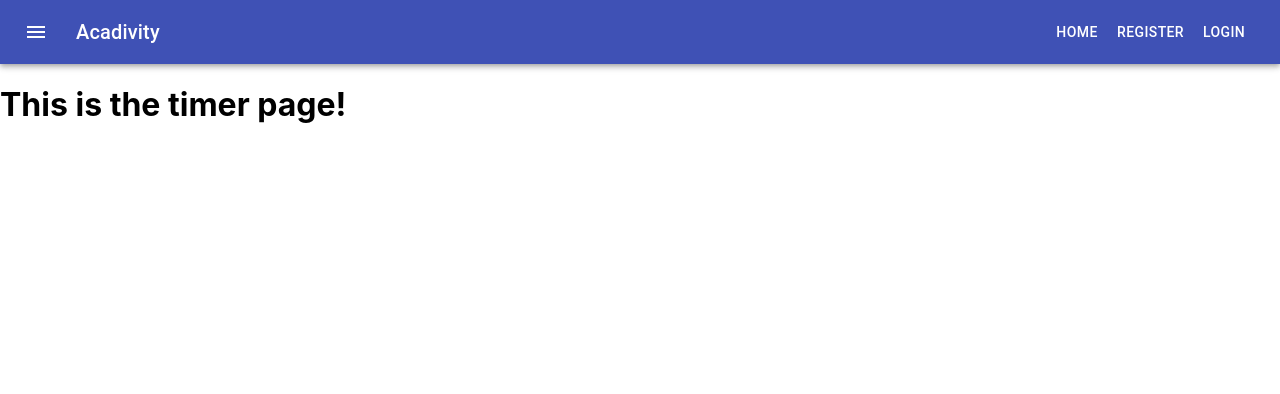
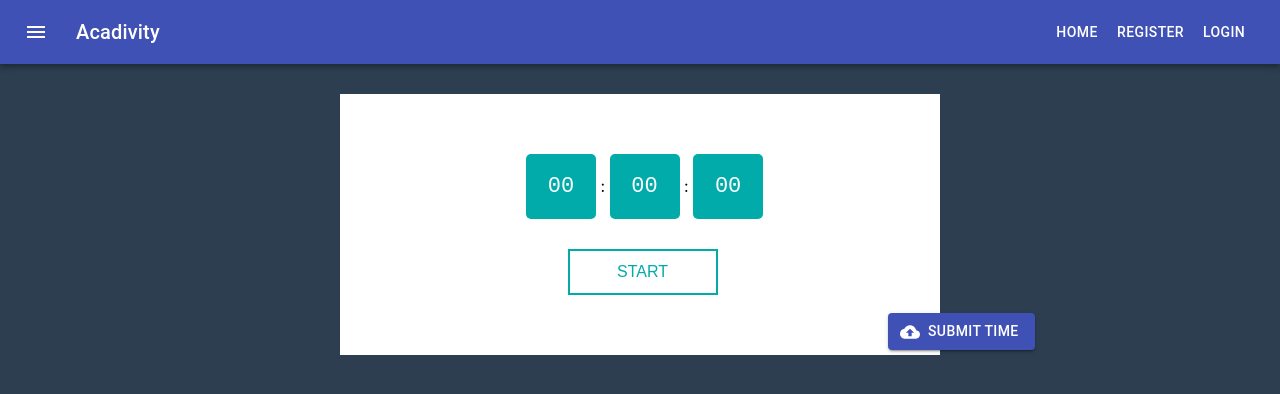
Before and after one commit to MLH-Fellowship/acadivity, a React (Create React App) app: page /timer in a window 1280 px wide. Shown: the top 394 px of the page. Built offline with nearby package versions, Linux system fonts and the light colour scheme.

Commit message:
frontend: timer added

```diff
--- a/src/App.js
+++ b/src/App.js
@@ -1,6 +1,6 @@
 import React from 'react';
 import { BrowserRouter, Route, Switch } from 'react-router-dom';
-import './App.css';
+import './Styles/App.css';
 import Home from './Screens/Home';
 import Navbar from './Components/Navbar';
 import Signup from './Screens/Signup';
--- /dev/null
+++ b/src/Components/StopWatch Component/BtnComponent.js
@@ -0,0 +1,33 @@
+import React from 'react';
+
+function BtnComponent(props) {
+  return (
+    <div>
+      {(props.status === 0)?
+        <button className="stopwatch-btn stopwatch-btn-gre"
+        onClick={props.start}>Start</button> : ""
+      }
+
+      {(props.status === 1)?
+        <div>
+          <button className="stopwatch-btn stopwatch-btn-red"
+                  onClick={props.stop}>Stop</button>
+          <button className="stopwatch-btn stopwatch-btn-yel"
+                  onClick={props.reset}>Reset</button>
+        </div> : ""
+      }
+
+     {(props.status === 2)?
+        <div>
+          <button className="stopwatch-btn stopwatch-btn-gre"
+                  onClick={props.resume}>Resume</button>
+          <button className="stopwatch-btn stopwatch-btn-yel"
+                  onClick={props.reset}>Reset</button>
+        </div> : ""
+      }
+
+    </div>
+  );
+}
+
+export default BtnComponent;
--- /dev/null
+++ b/src/Components/StopWatch Component/DisplayComponent.js
@@ -0,0 +1,21 @@
+import React from 'react';
+
+function DisplayComponent(props) {
+  const h = () => {
+     if(props.time.h === 0){
+       return '';
+     }else {
+       return <span>{(props.time.h >= 10)? props.time.h : "0"+ props.time.h}</span>;
+     }
+  }
+  return (
+    <div>
+       {h()}&nbsp;&nbsp;
+       <span>{(props.time.m >= 10)? props.time.m : "0"+ props.time.m}</span>&nbsp;:&nbsp;
+       <span>{(props.time.s >= 10)? props.time.s : "0"+ props.time.s}</span>&nbsp;:&nbsp;
+       <span>{(props.time.ms >= 10)? props.time.ms : "0"+ props.time.ms}</span>
+    </div>
+  );
+}
+
+export default DisplayComponent;
--- /dev/null
+++ b/src/Components/StopWatch.js
@@ -0,0 +1,60 @@
+import React, {useState} from 'react';
+import DisplayComponent from '../Components/StopWatch Component/DisplayComponent';
+import BtnComponent from '../Components/StopWatch Component/BtnComponent';
+
+function StopWatch() {
+    const [time, setTime] = useState({ms:0, s:0, m:0, h:0});
+    const [interv, setInterv] = useState();
+    const [status, setStatus] = useState(0);
+    const start = () => {
+        run();
+        setStatus(1);
+        setInterv(setInterval(run, 10));
+    };
+    var updatedMs = time.ms, updatedS = time.s, updatedM = time.m, updatedH = time.h;
+
+    const run = () => {
+    if(updatedM === 60){
+        updatedH++;
+        updatedM = 0;
+    }
+    if(updatedS === 60){
+        updatedM++;
+        updatedS = 0;
+    }
+    if(updatedMs === 100){
+        updatedS++;
+        updatedMs = 0;
+    }
+        updatedMs++;
+        return setTime({ms:updatedMs, s:updatedS, m:updatedM, h:updatedH});
+    };
+
+    const stop = () => {
+        clearInterval(interv);
+        setStatus(2);
+    };
+
+    const reset = () => {
+        clearInterval(interv);
+        setStatus(0);
+        setTime({ms:0, s:0, m:0, h:0})
+    };
+
+      const resume = () => start();
+
+
+      return (
+        <div className="main-section">
+         <div className="clock-holder">
+              <div className="stopwatch">
+                   <DisplayComponent time={time}/>
+                   <BtnComponent status={status} resume={resume} reset={reset} stop={stop} start={start}/>
+              </div>
+         </div>
+        </div>
+      );
+}
+
+
+export default StopWatch;
--- a/src/Components/TimerandProjectListButton.js
+++ b/src/Components/TimerandProjectListButton.js
@@ -9,7 +9,7 @@ const images = [
     // url: '/static/images/grid-list/breakfast.jpg',
     title: 'To the present PlayGround!',
     width: '40%',
-    link: '/timer'
+    link: 'timer'
   },
   {
     // url: '/static/images/grid-list/burgers.jpg',
@@ -124,7 +124,7 @@ export default function ButtonBases() {
               <Link href={image.link} color="inherit">
                 {image.title}
               </Link>
-              <span className={classes.imageMarked} />
+              {/* <span className={classes.imageMarked} /> */}
             </Typography>
           </div>
         </ButtonBase>
--- a/src/Screens/Timer.js
+++ b/src/Screens/Timer.js
@@ -1,9 +1,31 @@
 import React from 'react';
+import Button from '@material-ui/core/Button';
+import { makeStyles } from '@material-ui/core/styles';
+import CloudUploadIcon from '@material-ui/icons/CloudUpload';
+import StopWatch from '../Components/StopWatch';
+import '../Styles/StopWatch.css';
+
+const useStyles = makeStyles((theme) => ({
+    button: {
+      margin: theme.spacing(1),
+      marginLeft: 888,
+      marginTop: -600
+    },
+}));
 
 export default function Timer() {
+    const classes = useStyles();
     return(
         <div>
-            <h1>This is the timer page!</h1>
+            <StopWatch />
+            <Button
+                variant="contained"
+                color="primary"
+                className={classes.button}
+                startIcon={<CloudUploadIcon />}
+            >
+                Submit Time
+            </Button>
         </div>
     );
 };
--- /dev/null
+++ b/src/Styles/StopWatch.css
@@ -0,0 +1,81 @@
+body {
+    background:#2C3E50;
+  }
+
+  * {
+    padding: 0px;
+    margin: 0px;
+    box-sizing: border-box;
+  }
+
+  .main-section {
+    background: transparent;
+    max-width: 600px;
+    width: 90%;
+    height: 500px;
+    margin: 30px auto;
+  }
+
+  .clock-holder {
+    width: 100%;
+    background: #fff;
+    margin: 30px auto;
+    position: relative;
+  }
+
+
+  .stopwatch {
+    padding: 60px 0px;
+    text-align: center;
+  }
+  .stopwatch span{
+    background:#00ABA9;
+    color: #fff;
+    display: inline-block;
+    font-family: monospace;
+    font-size: 22px;
+    padding: 20px;
+    border-radius: 5px;
+    width: 70px;
+  }
+
+  .stopwatch .stopwatch-btn {
+    background: #fff;
+    margin-top: 30px;
+    margin-left: 5px;
+    border: none;
+    padding: 12px 20px;
+    font-size: 16px;
+    text-transform: uppercase;
+    width: 150px;
+    transition: background 1s;
+    cursor: pointer;
+  }
+  .stopwatch .stopwatch-btn-red{
+    border: 2px solid #C85454;
+    color: #C85454;
+  }
+  .stopwatch .stopwatch-btn-yel{
+    border: 2px solid #FFC900;
+    color: #FFC900;
+  }
+
+  .stopwatch .stopwatch-btn-gre{
+    border: 2px solid #00ABA9;
+    color: #00ABA9;
+  }
+  .stopwatch .stopwatch-btn-red:hover {
+    background: #C85454;
+    border: 2px solid #C85454;
+    color: #fff;
+  }
+  .stopwatch .stopwatch-btn-yel:hover {
+    background: #FFC900;
+    border: 2px solid #FFC900;
+    color: #fff;
+  }
+  .stopwatch .stopwatch-btn-gre:hover {
+    background: #00ABA9;
+    border: 2px solid #00ABA9;
+    color: #fff;
+  }
--- a/src/index.js
+++ b/src/index.js
@@ -1,6 +1,6 @@
 import React from 'react';
 import ReactDOM from 'react-dom';
-import './index.css';
+import './Styles/index.css';
 import App from './App';
 
 ReactDOM.render(
```
Also changed, not shown: src/Styles/App.css (renamed from src/App.css), src/Styles/index.css (renamed from src/index.css).
